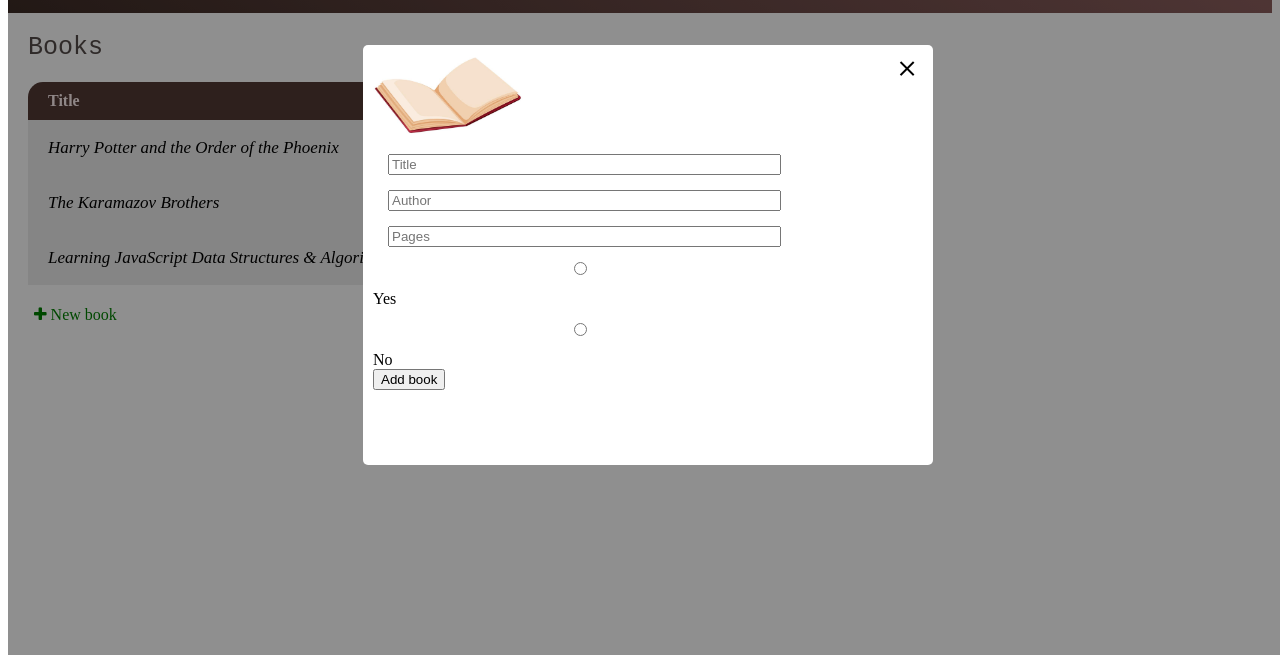
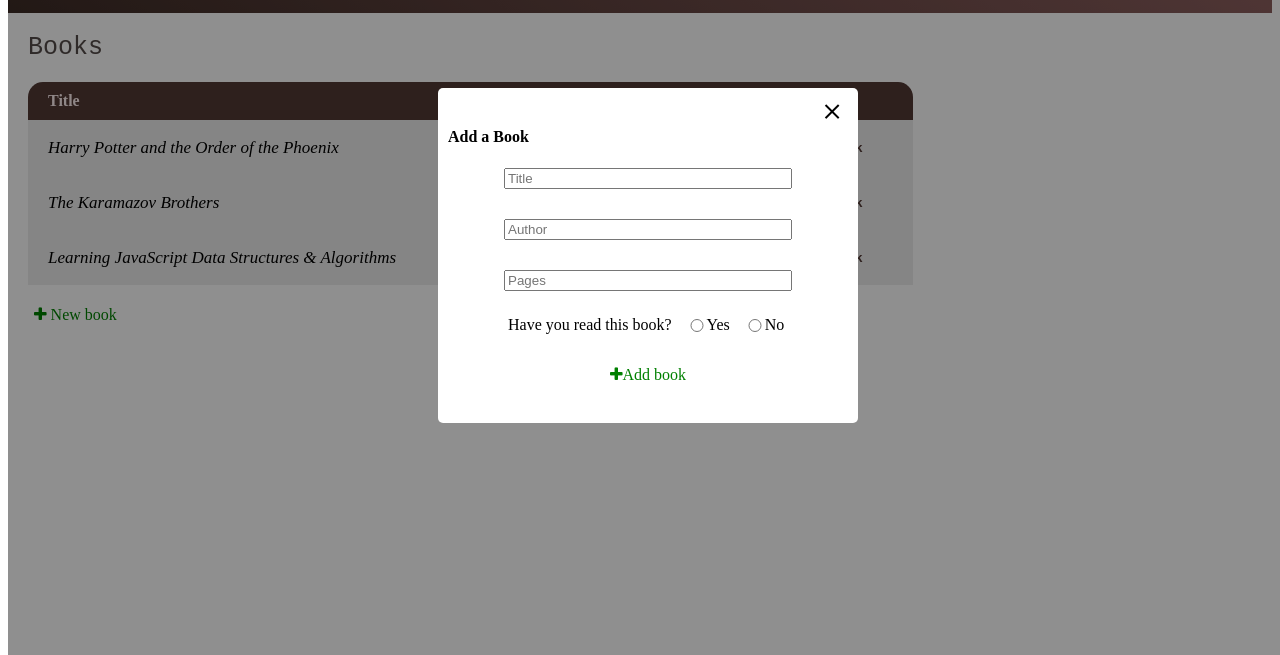
Before and after one commit to rafael-cagliari/library, a plain HTML site: page index.html in a window 1280 px wide. Both pictures are taken after a click on the button "New book". Shown: the part 145-800 px from the top of the page. Drawn offline with Linux system fonts and the light colour scheme.

Commit message:
fixed the pop-up form for adding books

```diff
--- a/index.html
+++ b/index.html
@@ -27,18 +27,20 @@
 	<div class='bg-modal'>
 		<div class='modal-content'>
 		<div class='close'>+</div>
-		<img src="vector-open-book-on-white-background.jpg" width="150"
-		 height="80">
-		 <form>
+		 <div class='form-header'>Add a Book</div>
+		 <form class='book-form'>
 			 <input type='text' id='title' placeholder="Title" maxlength="70">
 			 <input type='text' id='author' placeholder="Author" maxlength="50">
 			 <input type='text' id= 'pages'placeholder="Pages"maxlength="6">
-			 <input type="radio" id="yes" name="read" value="yes">
+		</form>
+		<form style="display:flex;margin-top: 10px;margin-bottom: 10px; align-content: center; margin-left: 60px;">
+			<div>Have you read this book?</div>
+			 <input style="margin-top: 3px; width: 20px; margin-right: 0px;"type="radio" id="yes" name="read" value="yes">
 			 <label for="male">Yes</label><br>
-			 <input type="radio" id="no" name="read" value="no">
+			 <input style="margin-top: 3px; width: 20px; margin-right: 0px;" type="radio" id="no" name="read" value="no">
 			 <label for="female">No</label><br>
-			</form>
-		<button id='add_book'>Add book</button>
+		</form>
+		<button style='background: none;border: none; margin-top: 8px; margin-left: 0px;' class='fa fa-plus' id='add_book'>Add book</button>
 		</div>
 	</div>
 <script type="text/javascript" src='script.js'></script>
--- a/style.css
+++ b/style.css
@@ -104,12 +104,15 @@ td {
 }
 
 .modal-content{
-    width: 550px;
-    height: 400px;
+    width: 400px;
+    height: 315px;
     background-color: white;
     border-radius: 5px;
     padding: 10px;
     position:relative;
+    display:flex;
+    flex-direction: column;
+
 }
 
 td, th{
@@ -119,10 +122,21 @@ td, th{
 
 }
 
+.book-form{
+    display: flex;
+    flex-direction: column;
+    align-items: center;
+}
+
 input{
     width:70%;
     display: block;
     margin: 15px;
+}
+.form-header{
+    margin-top: 30px;
+    margin-bottom: 7px;
+    font-weight: bold;
 }
 
 .close{
```
